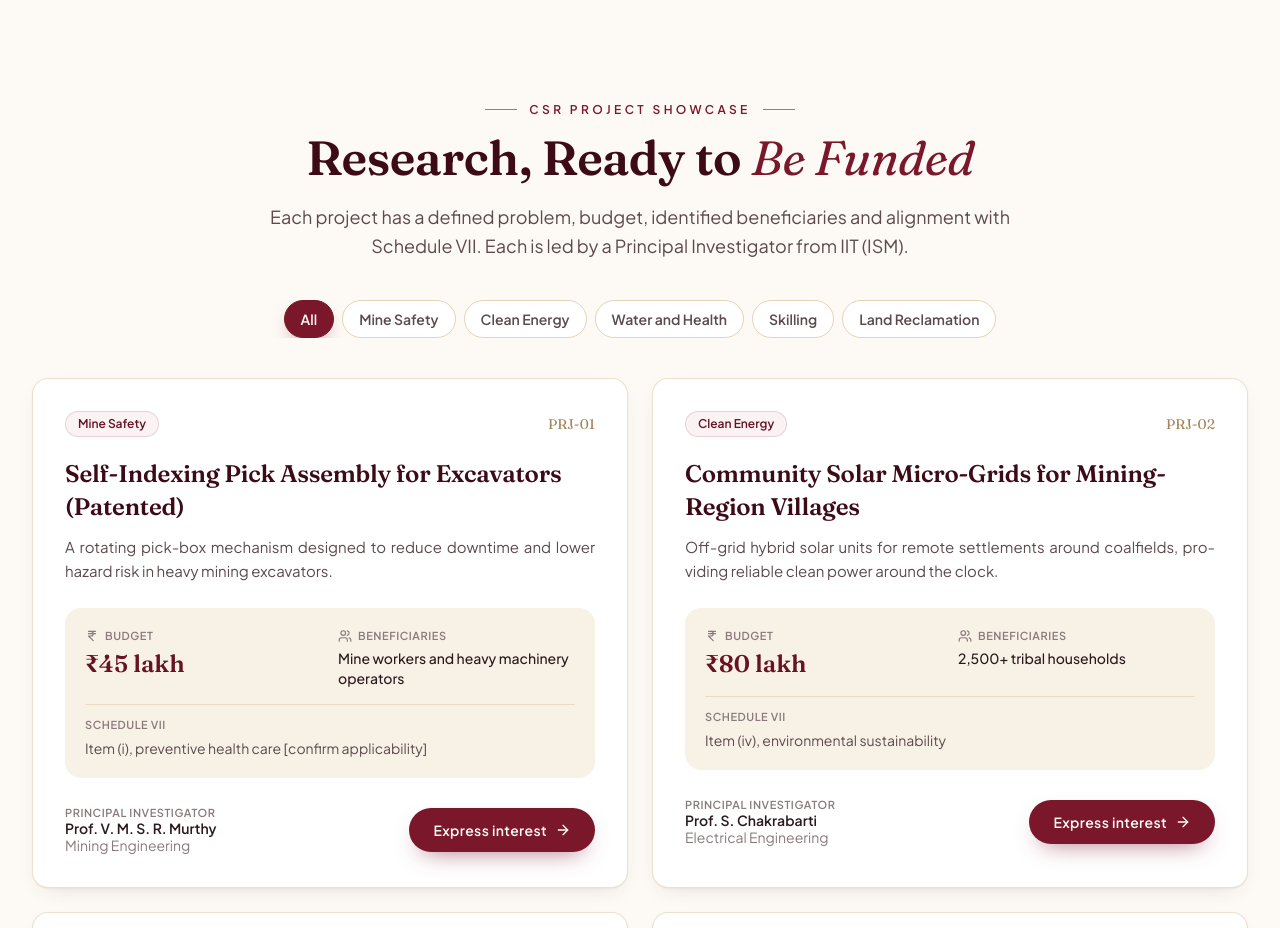
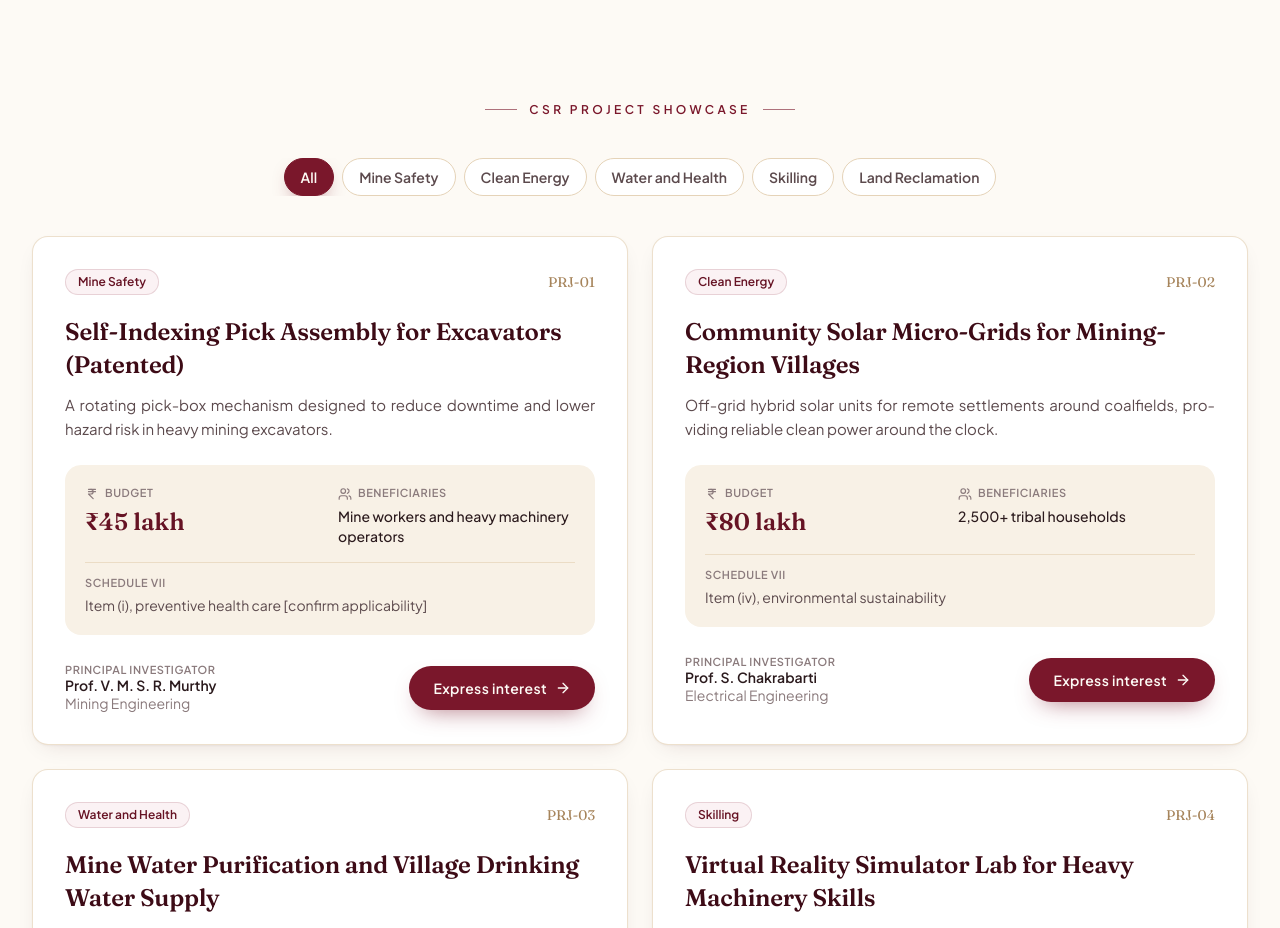
Before and after one commit to ayushsahu425/csr-conclave-2026, a React (Vite) app: page / in a window 1280 px wide. Shown: the part 6900-7828 px from the top of the page. Built offline with nearby package versions, Linux system fonts and the light colour scheme.

Commit message:
Apply requested website content changes: src/components/Projects.tsx

```diff
--- a/src/components/Projects.tsx
+++ b/src/components/Projects.tsx
@@ -16,12 +16,8 @@ export default function Projects({ onSelectProject }: { onSelectProject: (p: CSR
       <div className="container-x">
         <SectionHeading
           eyebrow="CSR Project Showcase"
-          title={
-            <>
-              Research, Ready to <em className="font-light text-maroon-600">Be Funded</em>
-            </>
-          }
-          description="Each project has a defined problem, budget, identified beneficiaries and alignment with Schedule VII. Each is led by a Principal Investigator from IIT (ISM)."
+          title=""
+          description=""
         />
 
         <Reveal delay={100} className="no-scrollbar -mx-5 mt-10 flex gap-2 overflow-x-auto px-5 md:mx-0 md:justify-center md:px-0">
```
